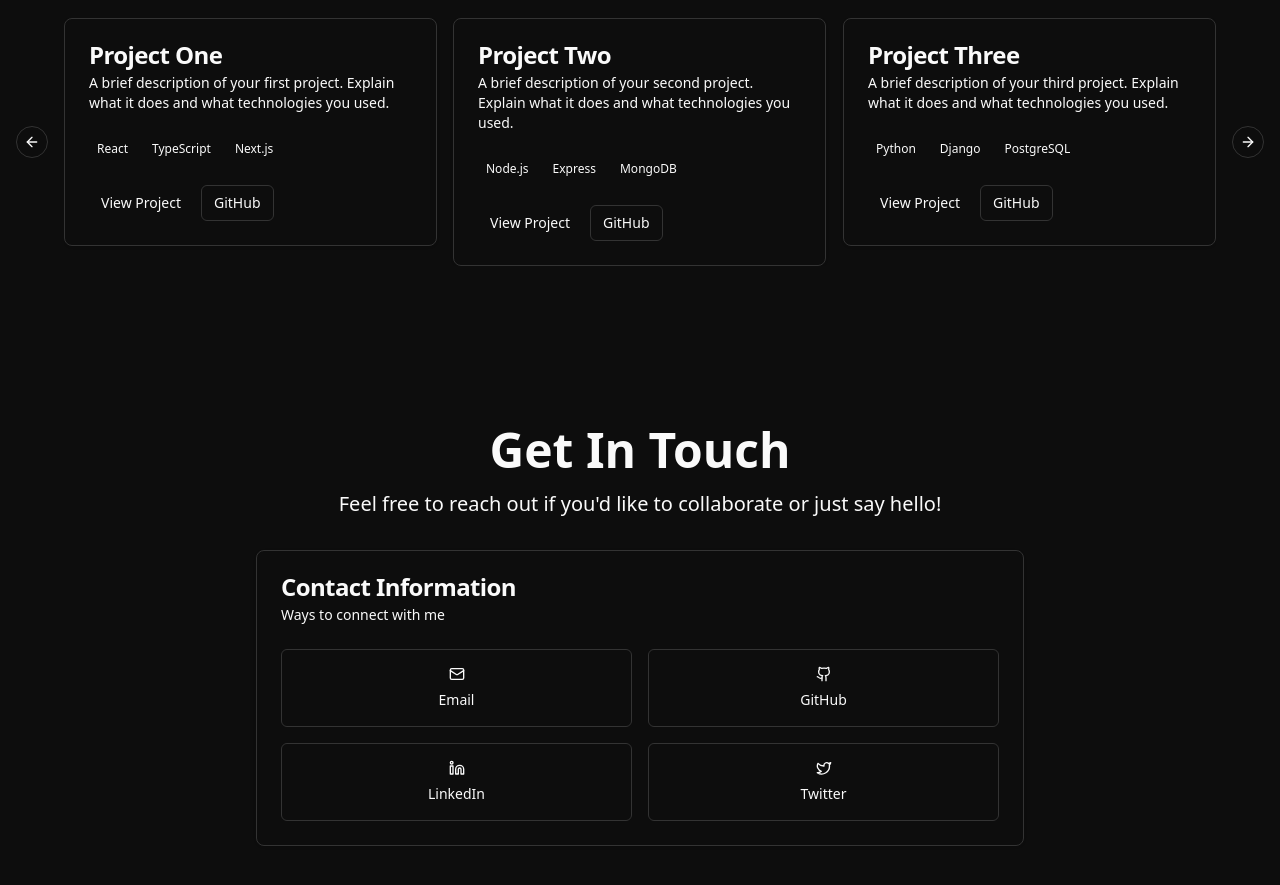
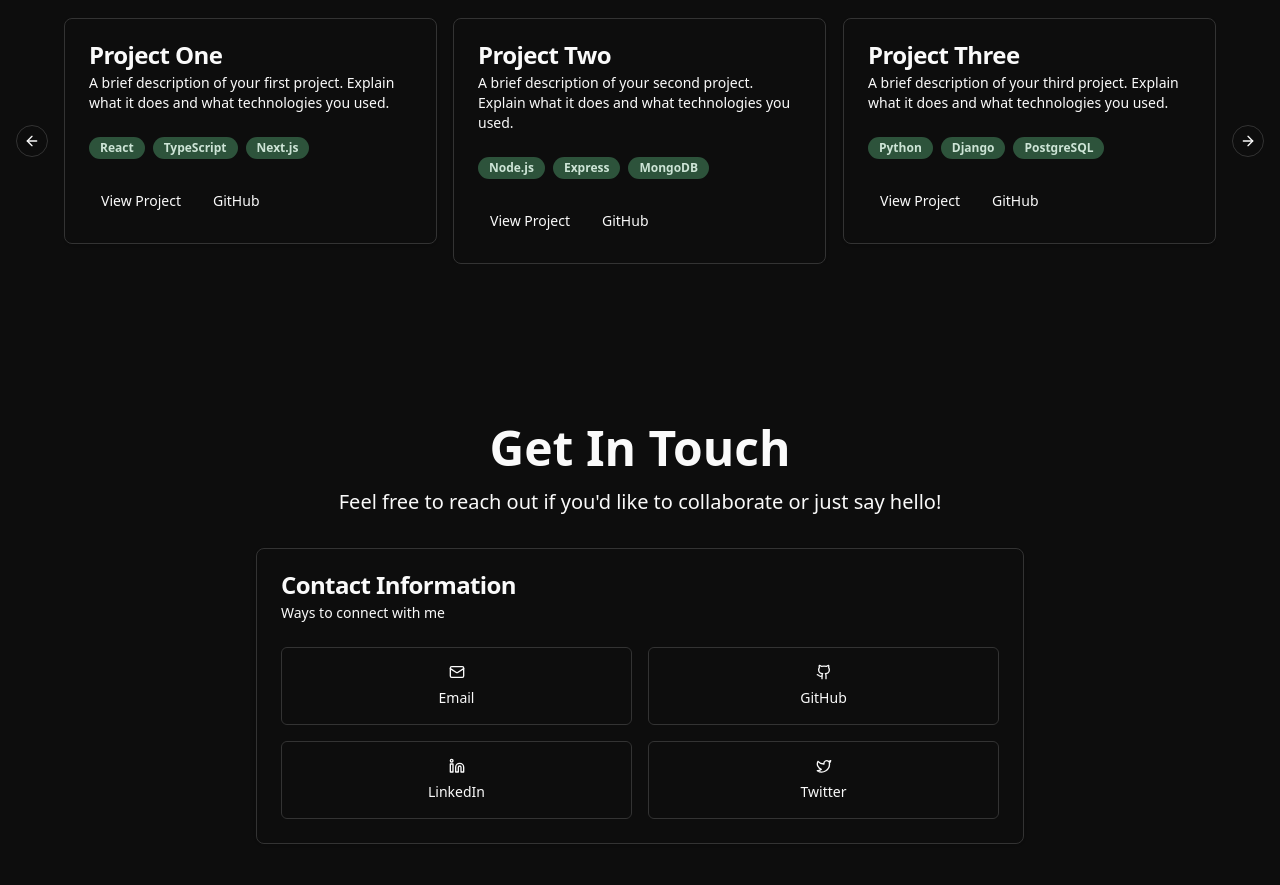
Before and after one commit to iancatez/ian-cates-portfolio, a Next.js app: page / in a window 1280 px wide. Shown: the part 2140-3025 px from the top of the page. Built offline with nearby package versions, Linux system fonts and the light colour scheme.

Commit message:
feat: update project cards with ShadCN Badge components
- Replace custom spans with ShadCN Badge for technologies
- Apply consistent hover effects to cards

```diff
--- a/components/project-card.tsx
+++ b/components/project-card.tsx
@@ -8,6 +8,7 @@
   CardTitle,
 } from "@/components/ui/card";
 import { Button } from "@/components/ui/button";
+import { Badge } from "@/components/ui/badge";
 
 interface ProjectCardProps {
   title: string;
@@ -42,12 +43,13 @@
         <CardContent>
           <div className="flex flex-wrap gap-2">
             {technologies.map((tech) => (
-              <span
+              <Badge
                 key={tech}
-                className="px-2 py-1 text-xs bg-secondary text-secondary-foreground rounded-md transition-colors duration-300 hover:bg-secondary/80"
+                variant="secondary"
+                className="transition-colors duration-300"
               >
                 {tech}
-              </span>
+              </Badge>
             ))}
           </div>
         </CardContent>
@@ -62,7 +64,7 @@
             </Button>
           )}
           {projectGithub && (
-            <Button asChild variant="outline" size="sm">
+            <Button asChild variant="default" size="sm">
               <Link href={projectGithub} target="_blank" rel="noopener noreferrer">
                 GitHub
               </Link>
```
